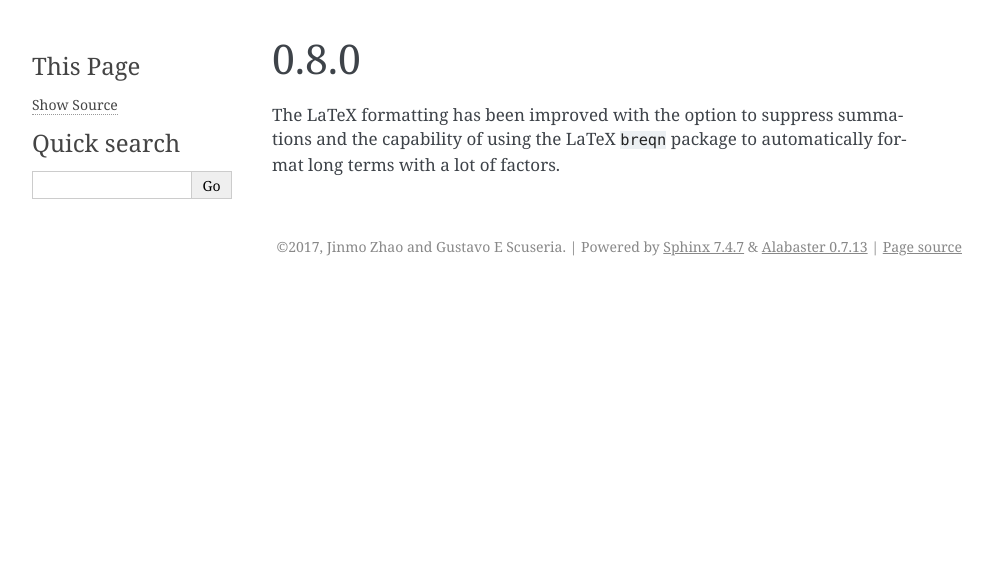
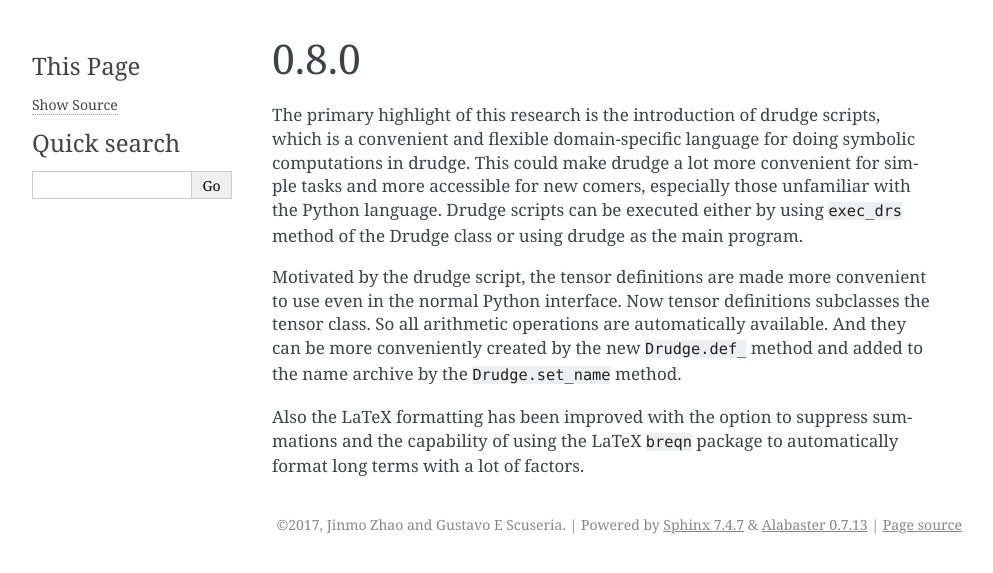
Before and after one commit to tschijnmo/drudge, a Sphinx documentation site: the page built from docs/releases/0_8_0.rst, in a window 1280 px wide. Shown: the top 573 px of the page, without its empty margins (148-1141 px from the left). Built offline with Sphinx 7.4.7, drawn with Linux system fonts in a browser that asks for light colours.

Commit message:
Augment release notes for 0.8.0

```diff
--- a/docs/releases.rst
+++ b/docs/releases.rst
@@ -11,3 +11,4 @@ Release history
    releases/0_5_0
    releases/0_6_0
    releases/0_7_0
+   releases/0_8_0
--- a/docs/releases/0_8_0.rst
+++ b/docs/releases/0_8_0.rst
@@ -1,6 +1,19 @@
 0.8.0
 -----
 
-The LaTeX formatting has been improved with the option to suppress summations
-and the capability of using the LaTeX ``breqn`` package to automatically format
-long terms with a lot of factors.
+The primary highlight of this research is the introduction of drudge scripts,
+which is a convenient and flexible domain-specific language for doing symbolic
+computations in drudge.  This could make drudge a lot more convenient for simple
+tasks and more accessible for new comers, especially those unfamiliar with the
+Python language.  Drudge scripts can be executed either by using ``exec_drs``
+method of the Drudge class or using drudge as the main program.
+
+Motivated by the drudge script, the tensor definitions are made more convenient
+to use even in the normal Python interface.  Now tensor definitions subclasses
+the tensor class.  So all arithmetic operations are automatically available.
+And they can be more conveniently created by the new ``Drudge.def_`` method and
+added to the name archive by the ``Drudge.set_name`` method.
+
+Also the LaTeX formatting has been improved with the option to suppress
+summations and the capability of using the LaTeX ``breqn`` package to
+automatically format long terms with a lot of factors.
```
